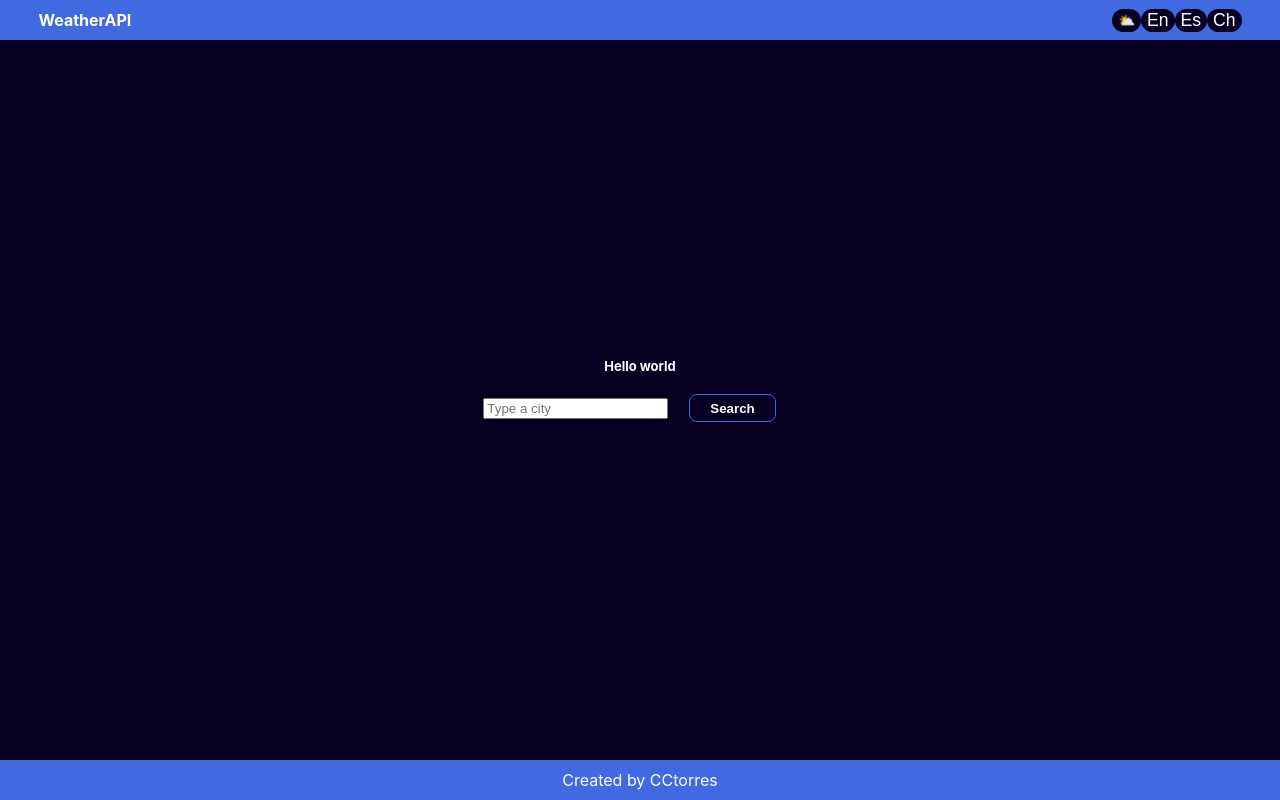
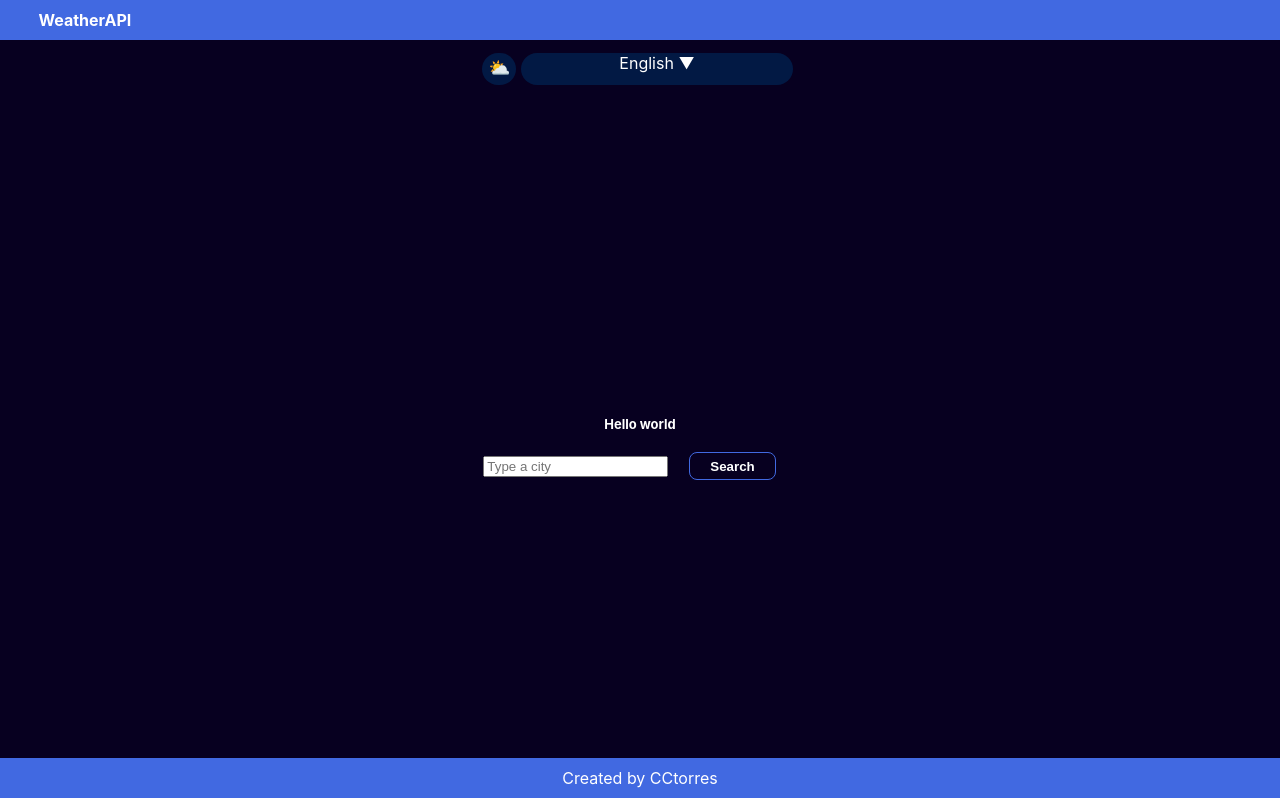
Before and after one commit to cctorres/weather-demo, a React (Create React App) app: page / in a window 1280 px wide. Built offline with nearby package versions, Linux system fonts and the light colour scheme.

Commit message:
lang select

```diff
--- a/src/App.css
+++ b/src/App.css
@@ -12,31 +12,22 @@
   --card-bg-color: #03000f;;
 }
 
-.header{
-  display: grid;
-  grid-template-columns: 80% auto;
-  align-items: center;
-  background-color: royalblue;
-  height: 5vh;
-  color: white;
-  font-weight: bolder;
-  padding: 0 3%;
-}
-
-.header-buttons{
-  display: flex;
-  justify-content: end;
-}
-
 h1,h2,h3,h4,h5,h6,p{
   margin: 0;
   color: var(--text-color);
   font-size: small;
 }
 
+.app-buttons{
+  display: flex;
+  justify-content: center;
+  padding: 1%;
+  background-color: var(--bg-color);
+}
+
 .main-content{
   width: 100vw;
-  height: 90vh;
+  height: 75vh;
   display: flex;
   align-items: center;
   justify-content: center;
@@ -45,18 +36,14 @@ h1,h2,h3,h4,h5,h6,p{
   margin: 0;
 }
 
-.theme-button{
-  background-color: var(--bg-color);
-  border-radius: 1rem;
-  border: none;
-}
-
 .button{
-  background-color: var(--bg-color);
+  background-color: var(--line-color);
   color: var(--text-color);
   font-size: 1.1rem;
   border-radius: 1rem;
   border: none;
+  cursor: pointer;
+  height: 4vh;
 }
 
 .search-button{
@@ -68,10 +55,7 @@ h1,h2,h3,h4,h5,h6,p{
   border: solid 1px royalblue;
   padding: 0.5% 2%;
   margin: 0 2%;
-}
-
-.theme-button:hover{
-  box-shadow: 10px 5px 30px var(--line-color);
+  cursor: pointer;
 }
 
 .button:hover{
@@ -81,14 +65,3 @@ h1,h2,h3,h4,h5,h6,p{
 .search-button:hover{
   background-color: royalblue;
 }
-
-@media (max-width: 600px) {
-  .header{
-  grid-template-columns: 60% auto;
-  }
-
-  .header-buttons{
-    display: flex;
-    flex-direction: row;
-  }
-}
--- a/src/App.tsx
+++ b/src/App.tsx
@@ -1,8 +1,9 @@
 import React, { useState, useEffect } from "react";
 import Dashboard from "./components/dashboard/Dashboard";
+import Footer from "./components/footer/Footer";
+import Header from "./components/header/Header";
+import Translator from "./components/translator/Translator";
 import "./App.css";
-import Translator from "./components/translator/Translator";
-import Footer from "./components/Footer/Footer";
 
 const App = () => {
   const getTheme = () => {
@@ -16,21 +17,19 @@ const App = () => {
 
   return (
     <div className={theme ? "theme-dark" : ""}>
-      <div className="header">
-        <div>WeatherAPI</div>
-        <div className="header-buttons">
+      <Header/>
+      <div className="app-buttons">
           {theme ? (
-            <button className="theme-button" onClick={() => setTheme(!theme)}>
+            <button className="button" onClick={() => setTheme(!theme)}>
               ⛅
             </button>
           ) : (
-            <button className="theme-button" onClick={() => setTheme(!theme)}>
+            <button className="button" onClick={() => setTheme(!theme)}>
               🌙
             </button>
           )}
           <Translator />
         </div>
-      </div>
       <div className="main-content">
         <Dashboard />
       </div>
--- a/src/components/dashboard/WeatherApi.css
+++ b/src/components/dashboard/WeatherApi.css
@@ -1,24 +1,24 @@
 .weather-api-container {
   display: grid;
   grid-template-columns: 35% auto;
-  width: 90vw;
+  width: auto;
   height: 50vh;
   text-align: center;
+  justify-content: center;
   border-radius: 2rem;
-  box-shadow: 10px 5px 30px var(--line-color);
-  padding: 1%;
-  margin: 1%;
+  box-shadow: 5px 2px 5px var(--line-color);
+  padding: 3%;
 }
 
 .current-weather {
   display: flex;
   flex-direction: column;
   align-items: center;
-  justify-content: center;
+  justify-content: space-around;
   background-color: var(--card-bg-color);
   border-radius: 2rem;
   border: solid 1px var(--line-color);
-  box-shadow: 10px 5px 30px var(--line-color);
+  box-shadow: 10px 5px 10px var(--line-color);
 }
 
 .current-image {
@@ -49,6 +49,8 @@
 
 .another-weather {
   display: flex;
+  width: auto;
+  margin: 5%;
   flex-direction: column;
   justify-content: space-around;
   align-items: center;
@@ -70,11 +72,12 @@
   flex-direction: column;
   width: 6rem;
   height: 7rem;
+  margin: 5%;
+  padding: 3%;
   background-color: var(--card-bg-color);
-  margin: 20%;
   border-radius: 1rem;
   border: solid 1px var(--line-color);
-  box-shadow: 10px 5px 30px var(--line-color);
+  box-shadow: 5px 2px 5px var(--line-color);
 }
 
 .another-weather-card-img {
@@ -125,9 +128,7 @@
   }
 
   .another-weather-cards {
-    margin: 1%;
     width: 5rem;
     height: 8rem;
-    margin: 5%;
   }
 }
--- /dev/null
+++ b/src/components/header/Header.css
@@ -0,0 +1,9 @@
+.header{
+    display: flex;
+    align-items: center;
+    background-color: royalblue;
+    height: 5vh;
+    color: white;
+    font-weight: bolder;
+    padding: 0 3%;
+  }
--- /dev/null
+++ b/src/components/header/Header.tsx
@@ -0,0 +1,11 @@
+import "./Header.css"
+
+const Header = () => {
+  return (
+    <div className="header">
+      <div>WeatherAPI</div>
+    </div>
+  );
+};
+
+export default Header;
--- /dev/null
+++ b/src/components/translator/Translator.css
@@ -0,0 +1,43 @@
+.dropdown {
+  display: flex;
+  align-items: center;
+  flex-direction: column;
+  align-items: center;
+  margin: 0 1%;
+}
+
+.dropdown:hover .dropdown-list {
+  opacity: 1;
+  visibility: visible;
+}
+
+.dropdown-select {
+  display: flex;
+  justify-content: center;
+  width: 20vw;
+  height: 4vh;
+  background-color: var(--line-color);
+  color: var(--text-color);
+  padding: 0 3%;
+  border-radius: 1rem;
+  cursor: pointer;
+}
+
+.dropdown-list {
+  display: flex;
+  flex-direction: column;
+  width: 15vw;
+  opacity: 0;
+  visibility: hidden;
+  transition: opacity 0.2s linear, visibility 0.2s linear;
+}
+
+.dropdown-list-item {
+  background-color: var(--line-color);
+  color: var(--text-color);
+  padding: 0 3%;
+  border-radius: 1rem;
+  border: none;
+  margin: 1% 0;
+  cursor: pointer;
+}
--- a/src/components/translator/Translator.tsx
+++ b/src/components/translator/Translator.tsx
@@ -1,15 +1,27 @@
-import React from 'react'
-import { useTranslation } from 'react-i18next'
+import {useState} from "react";
+import { useTranslation } from "react-i18next";
+import "./Translator.css";
 
 const Translator = () => {
-    const [t, i18n] = useTranslation("global");
-    return (
-        <div>
-            <button className="button" onClick={() => i18n.changeLanguage("en") && localStorage.setItem("language", "en")}>En</button>
-            <button className="button" onClick={() => i18n.changeLanguage("es") && localStorage.setItem("language", "es")}>Es</button>
-            <button className="button" onClick={() => i18n.changeLanguage("ch") && localStorage.setItem("language", "zh_cn")}>Ch</button>
-        </div>
-    )
-}
+  const [t, i18n] = useTranslation("global");
+  const [selectedLanguage, setSelectedLanguage] = useState("English ")
 
-export default Translator
+  const changeLanguage = (lang: string, language: string) => {
+    i18n.changeLanguage(lang) && localStorage.setItem("language", lang)
+    setSelectedLanguage(language)
+  }
+  return (
+    <div className="dropdown">
+      <div className="dropdown-select">
+        <span className="select">{selectedLanguage} ▼</span>
+      </div>
+      <div className="dropdown-list">
+        <button className="dropdown-list-item" onClick={() => changeLanguage("en", "English ")}>English</button>
+        <button className="dropdown-list-item" onClick={() => changeLanguage("es", "Español ")}>Español</button>
+        <button className="dropdown-list-item" onClick={() => changeLanguage("ch", "中文" )}>中文</button>
+      </div>
+    </div>
+  );
+};
+
+export default Translator;
--- a/src/translations/ch/global.json
+++ b/src/translations/ch/global.json
@@ -7,7 +7,9 @@
     "weatherAPI":{
         "humidity": "湿度: ",
         "wind": "风: ",
-        "windMetric": "公里/小时"
+        "windMetric": "公里/小时",
+        "min": "最低: ",
+        "max": "最大值: "
     },
     "footer":{
         "footerText": "创建者 CCtorres"
--- a/src/translations/en/global.json
+++ b/src/translations/en/global.json
@@ -7,7 +7,9 @@
     "weatherAPI":{
         "humidity": "Humidity: ",
         "wind": "Wind: ",
-        "windMetric": "k/h"
+        "windMetric": "k/h",
+        "min": "Min: ",
+        "max": "Max: "
     },
     "footer":{
         "footerText": "Created by CCtorres"
--- a/src/translations/es/global.json
+++ b/src/translations/es/global.json
@@ -7,7 +7,9 @@
     "weatherAPI":{
         "humidity": "Humedad:",
         "wind": "Viento:",
-        "windMetric": "k/h"
+        "windMetric": "k/h",
+        "min": "Mín: ",
+        "max": "Máx: "
     },
     "footer":{
         "footerText": "Creado por CCtorres"
```
Also changed, not shown: src/components/dashboard/WheatherApi.tsx (+23 -56 lines).
